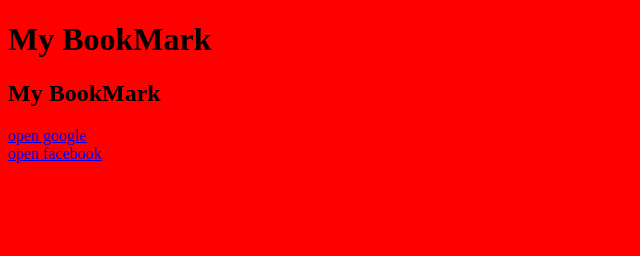
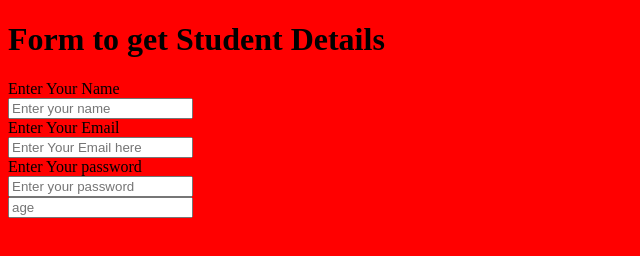
Before and after one commit to Anuj-Shelke/-Web-development-, a plain HTML site: page index.html in a window 1280 px wide. Shown: the whole page, without its empty margins (0-640 px from the left). Drawn offline with Linux system fonts and the light colour scheme.

Commit message:
Understood Adding Forms to Webpage

```diff
--- a/index.html
+++ b/index.html
@@ -3,16 +3,34 @@
 <head>
     <meta charset="UTF-8">
     <meta name="viewport" content="width=device-width, initial-scale=1.0">
-    <title>This is website of anuj </title>
+
+    <title>This is website to get student details  </title>
     <link rel="stylesheet" href="style.css">
 </head>
 <body>
+     <h1>Form to get Student Details </h1>
+     <label for="Username">Enter Your Name</label>
+     <form action="post">
+        <input type = "text" id = "Username" name = "Username" placeholder="Enter your name">
+     </form>
+     <div>
+        <label for = "username">Enter Your Email </label>
+        <form action="post">
 
-    <h1>My BookMark </h1>
-    <h2>My BookMark </h2>
-    <a target="_blank" href="https://www.google.com">open google</a><br>
-    <a href="https://www.facebook.com">open facebook</a><br>
-    <script src="script.js"></script>
+            <input type="email" id ="email" name ="email" placeholder = "Enter Your Email here ">
+        </form>
+     </div>
+     <div>
+        <label for="Password ">Enter Your password </label>
+        <form action="post"></form>
+        <input type="password" id = "password " name = "password" placeholder = "Enter your password ">
+     </div>
+     <div>
+        <input type="number" id = "age" name = "age " placeholder="age">
+     </div>
+
+
+
 
 </body>
 
```
Also changed, not shown: Image.png (added).
